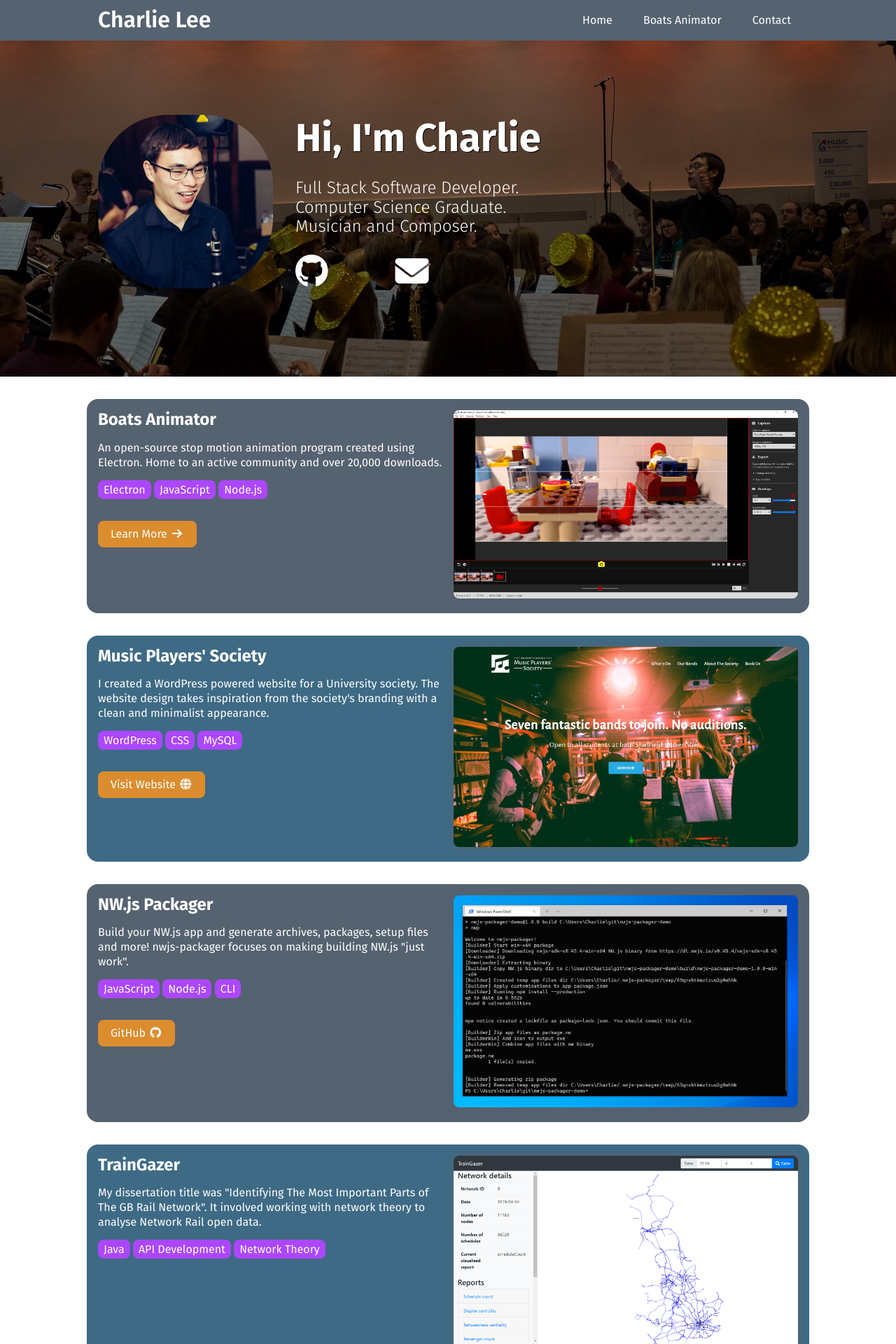
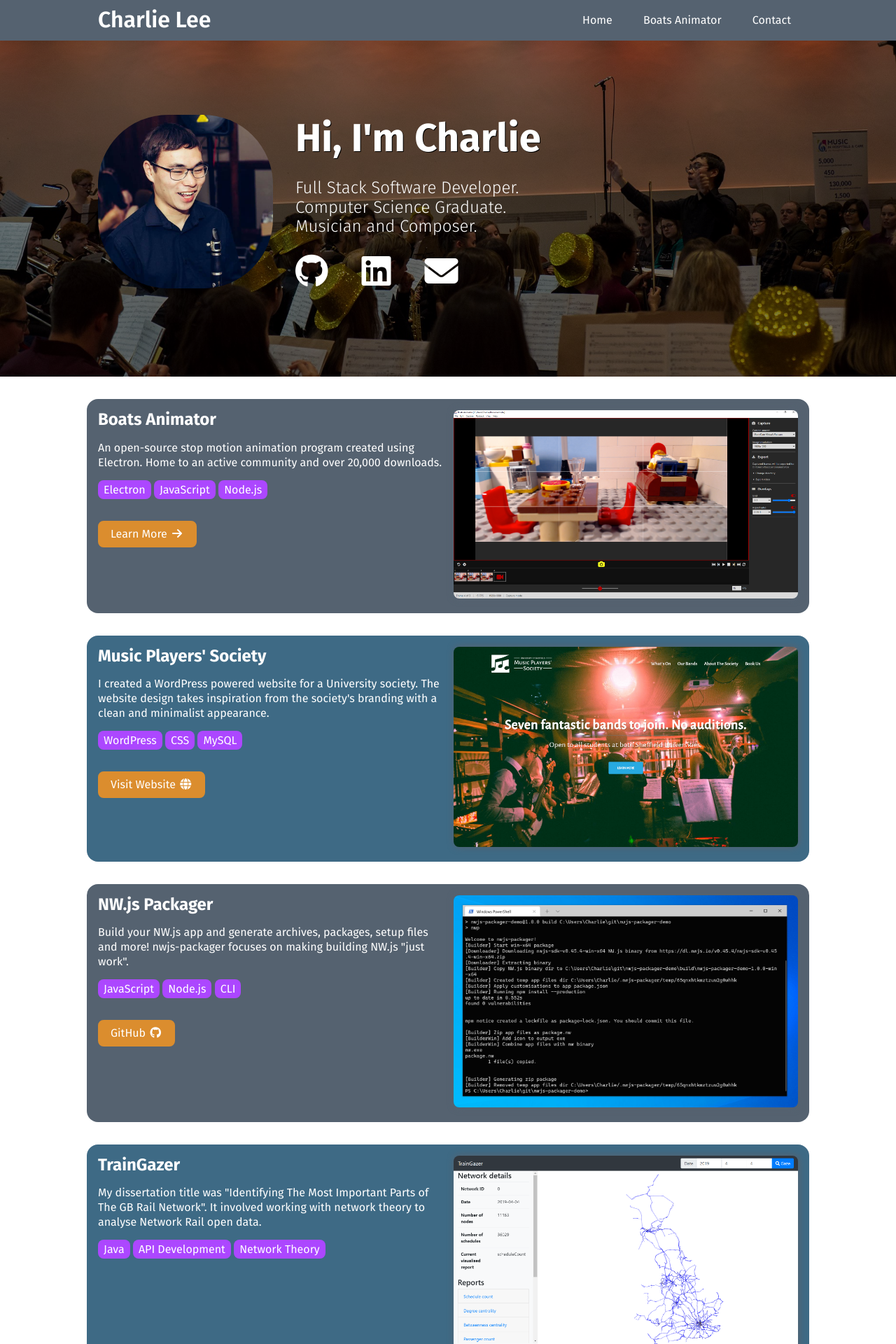
Before and after one commit to charlielee/charlielee.github.io, a Jekyll site: the page built from index.md, in a window 1280 px wide. Shown: the top 1920 px of the page at 70% size. Built offline with Jekyll 4.4.1, drawn with Linux system fonts in a browser that asks for light colours.

Commit message:
Update linkedin icon

```diff
--- a/_includes/hero-header.html
+++ b/_includes/hero-header.html
@@ -30,7 +30,7 @@
           <li><a href="{{ page.hero_social_discord }}" target="_blank" title="Discord"><i class="fa-brands fa-discord"></i></a></li>
         {% endif %}
         {% if page.hero_social_linkedin %}
-          <li><a href="{{ page.hero_social_linkedin }}" title="LinkedIn" target="_blank"><i class="fa-brands fa-linkedin-square"></i></a></li>
+          <li><a href="{{ page.hero_social_linkedin }}" title="LinkedIn" target="_blank"><i class="fa-brands fa-linkedin"></i></a></li>
         {% endif %}
         {% if page.hero_social_docs %}
           <li><a href="{{ page.hero_social_docs }}" target="_blank" title="Documentation"><i class="fa-solid fa-book"></i></a></li>
```
